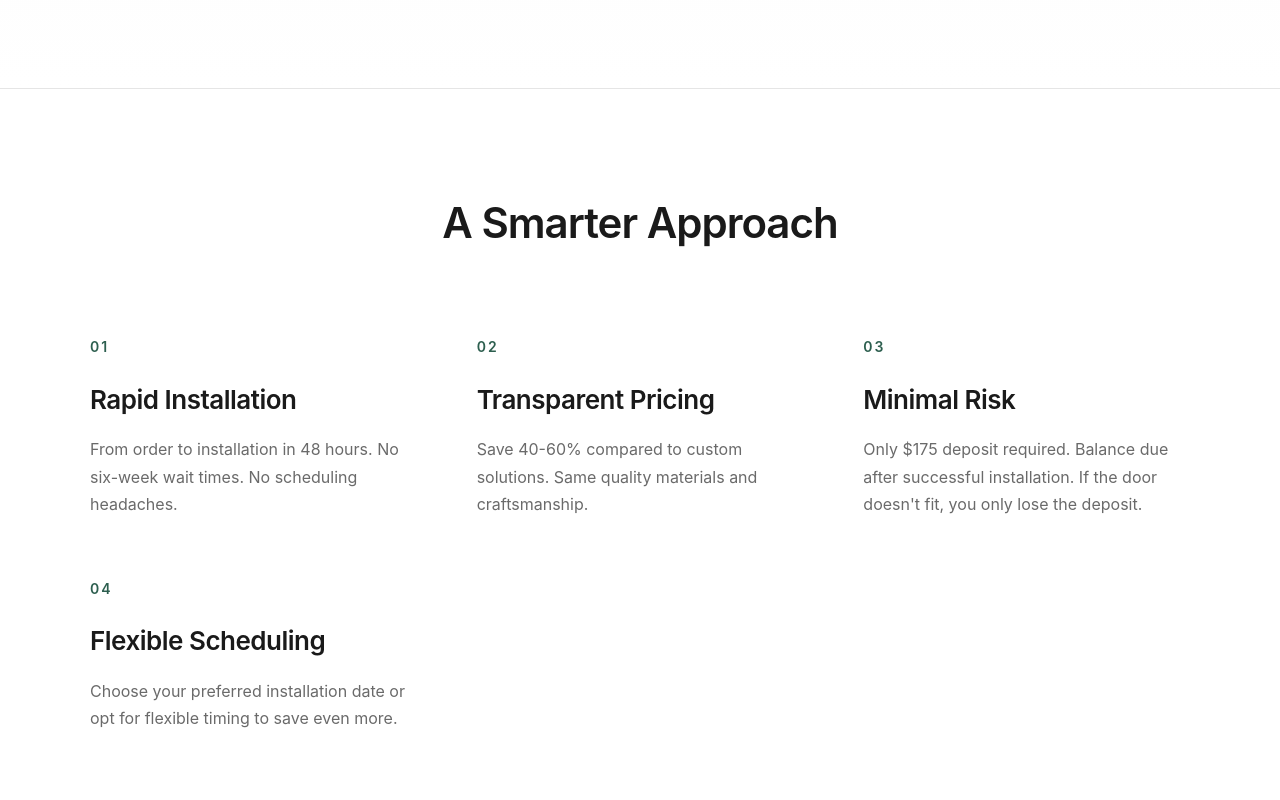
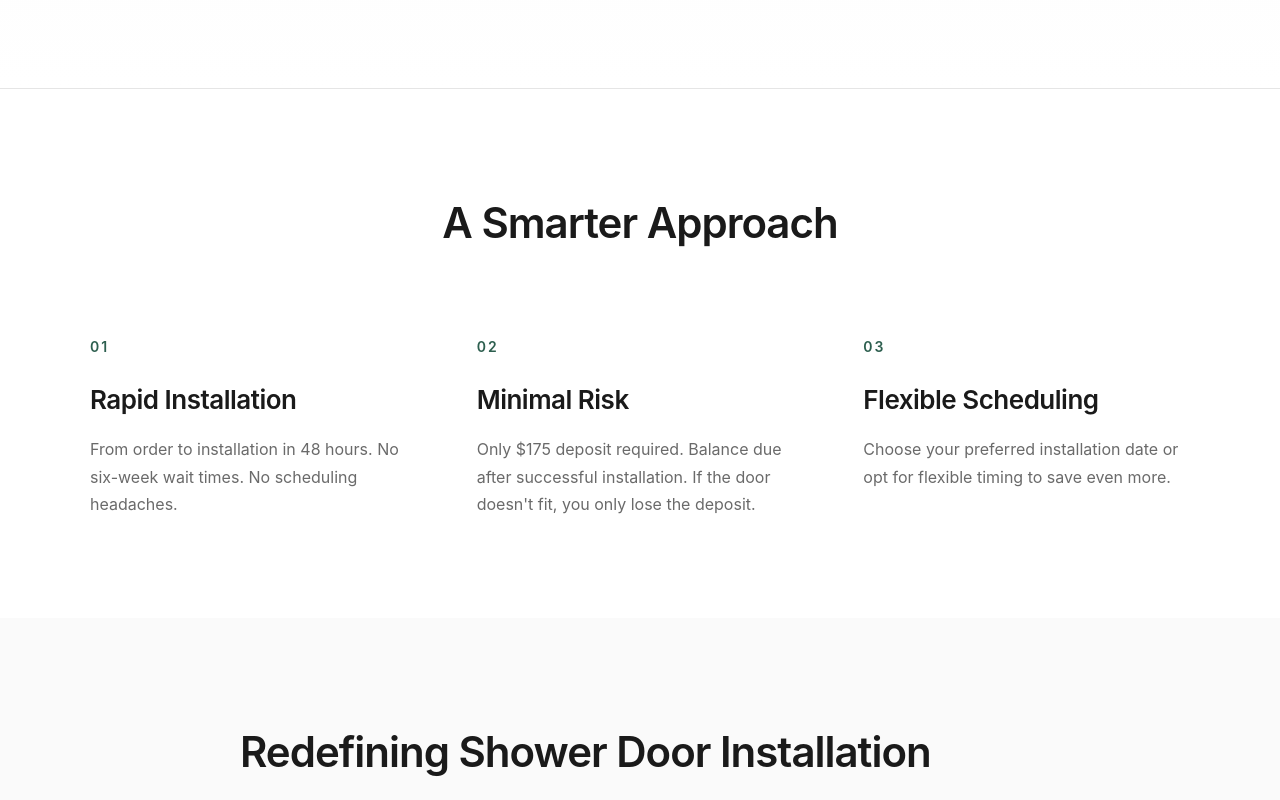
Before and after one commit to info-showerdoorexperts/48-hour-showers, a plain HTML site: page index.html in a window 1280 px wide. Shown: the part 556-1356 px from the top of the page. Drawn offline with Linux system fonts and the light colour scheme.

Commit message:
Update index.html A smarter approach section for aesthetics

```diff
--- a/index.html
+++ b/index.html
@@ -413,16 +413,11 @@
                 </div>
                 <div class="benefit-card">
                     <div class="benefit-number">02</div>
-                    <h3>Transparent Pricing</h3>
-                    <p>Save 40-60% compared to custom solutions. Same quality materials and craftsmanship.</p>
-                </div>
-                <div class="benefit-card">
-                    <div class="benefit-number">03</div>
                     <h3>Minimal Risk</h3>
                     <p>Only $175 deposit required. Balance due after successful installation. If the door doesn't fit, you only lose the deposit.</p>
                 </div>
                 <div class="benefit-card">
-                    <div class="benefit-number">04</div>
+                    <div class="benefit-number">03</div>
                     <h3>Flexible Scheduling</h3>
                     <p>Choose your preferred installation date or opt for flexible timing to save even more.</p>
                 </div>
```
